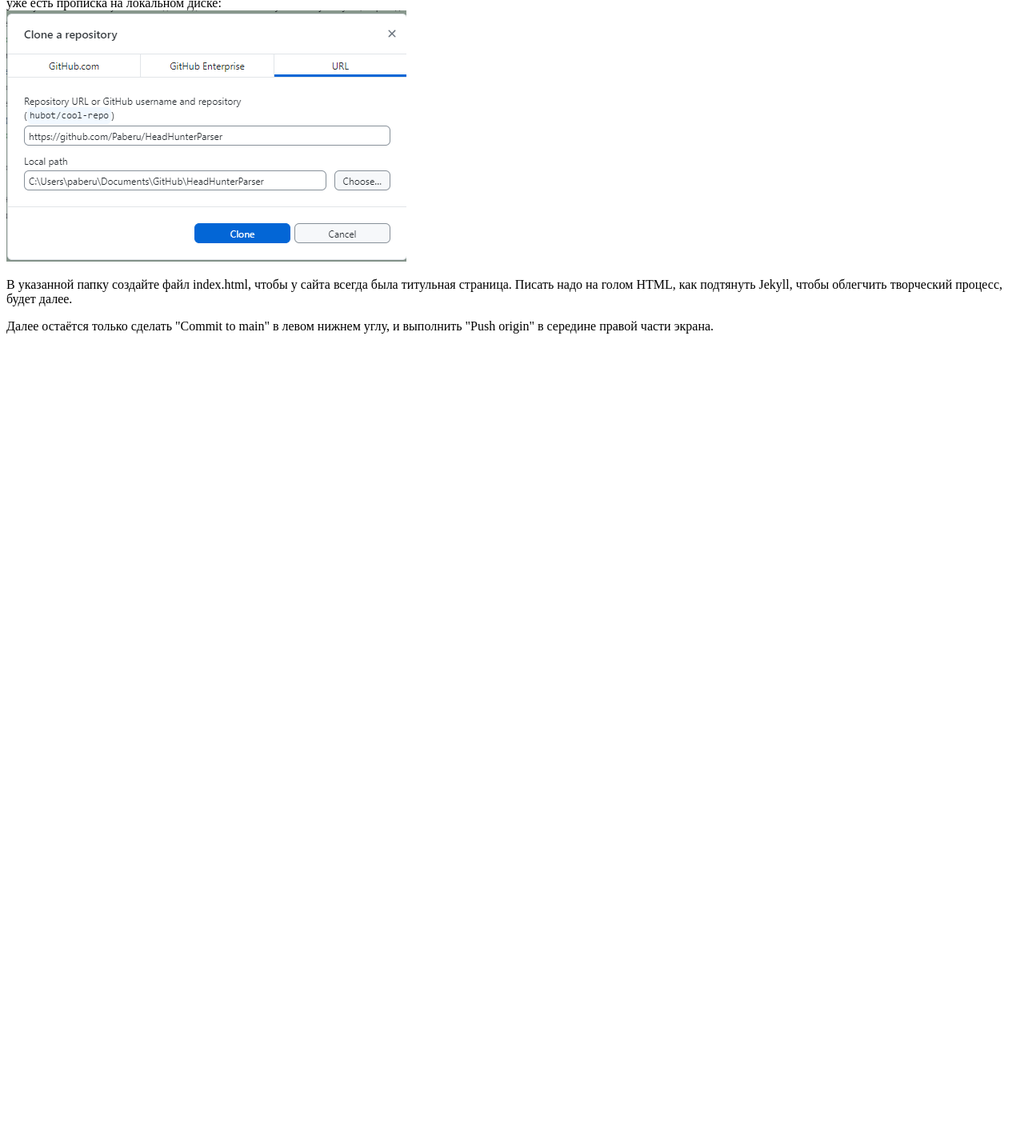
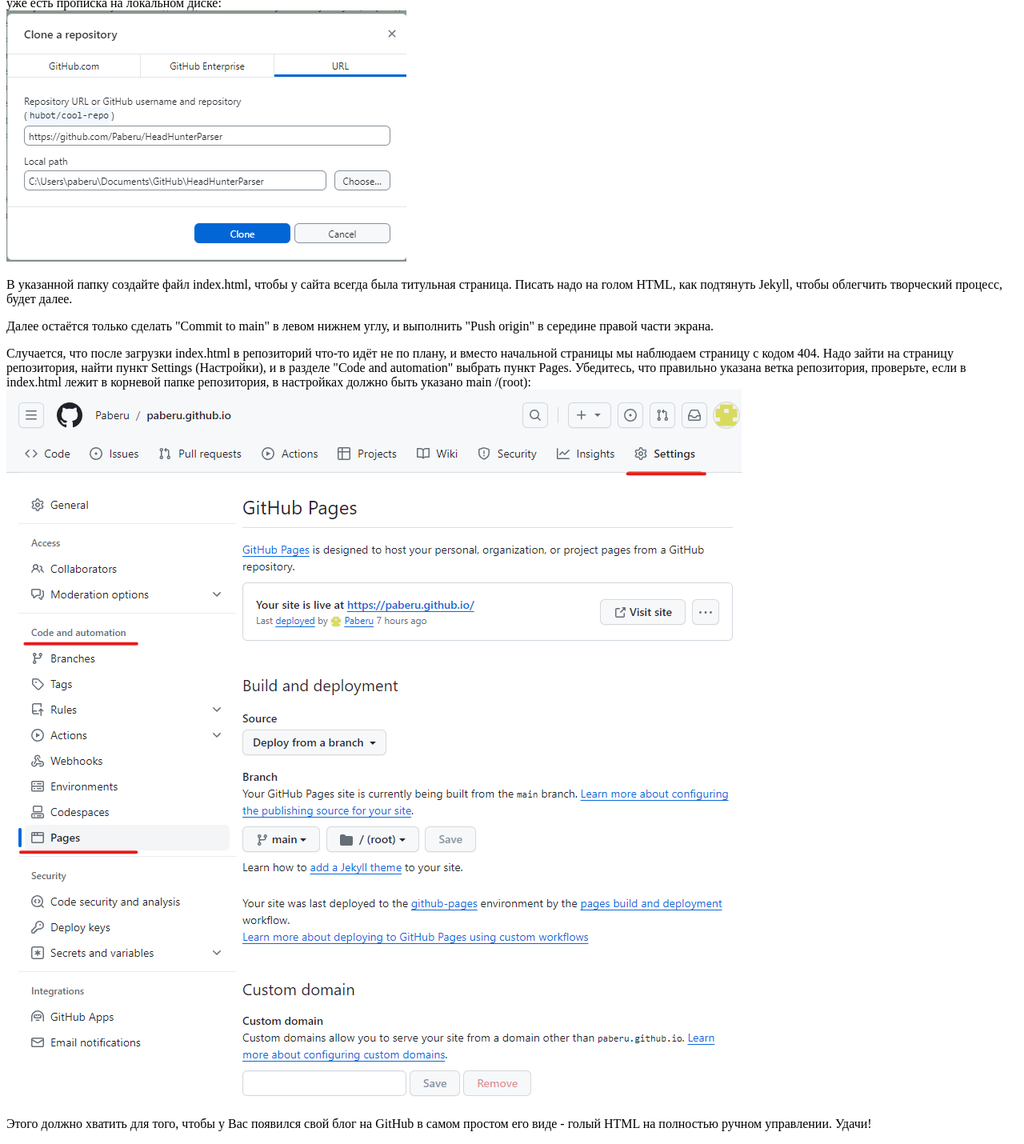
Before and after one commit to Paberu/paberu.github.io, a plain HTML site: page 2023-11-06.html in a window 1280 px wide. Shown: the part 2839-4269 px from the top of the page at 80% size. Before the commit the page ends 3272 px from the top, so only its background shows below. Drawn offline with Linux system fonts and the light colour scheme.

Commit message:
Enough for today.
Ещё не разбирал работу с Jekyll, потом либо эту страницу отредактирую, либо новый пост сделаю.

```diff
--- a/2023-11-06.html
+++ b/2023-11-06.html
@@ -26,7 +26,10 @@
 	<p>В указанной папку создайте файл index.html, чтобы у сайта всегда была титульная страница. Писать надо на голом HTML, как подтянуть Jekyll, чтобы облегчить творческий процесс, будет далее.</p>
 	<p>Далее остаётся только сделать "Commit to main" в левом нижнем углу, и выполнить "Push origin" в середине правой части экрана.</p>
 
+	<p>Случается, что после загрузки index.html в репозиторий что-то идёт не по плану, и вместо начальной страницы мы наблюдаем страницу с кодом 404. Надо зайти на страницу репозитория, найти пункт Settings (Настройки), и в разделе "Code and automation" выбрать пункт Pages. Убедитесь, что правильно указана ветка репозитория, проверьте, если в index.html лежит в корневой папке репозитория, в настройках должно быть указано main /(root):
+	<br /><img src="2023-11-06_files/blog_pages.png"><br /></p>
 
+	<p>Этого должно хватить для того, чтобы у Вас появился свой блог на GitHub в самом простом его виде - голый HTML на полностью ручном управлении. Удачи! </p>
 
 </body>
 </html>
```
Also changed, not shown: 2023-11-06_files/blog_pages.png (added).
